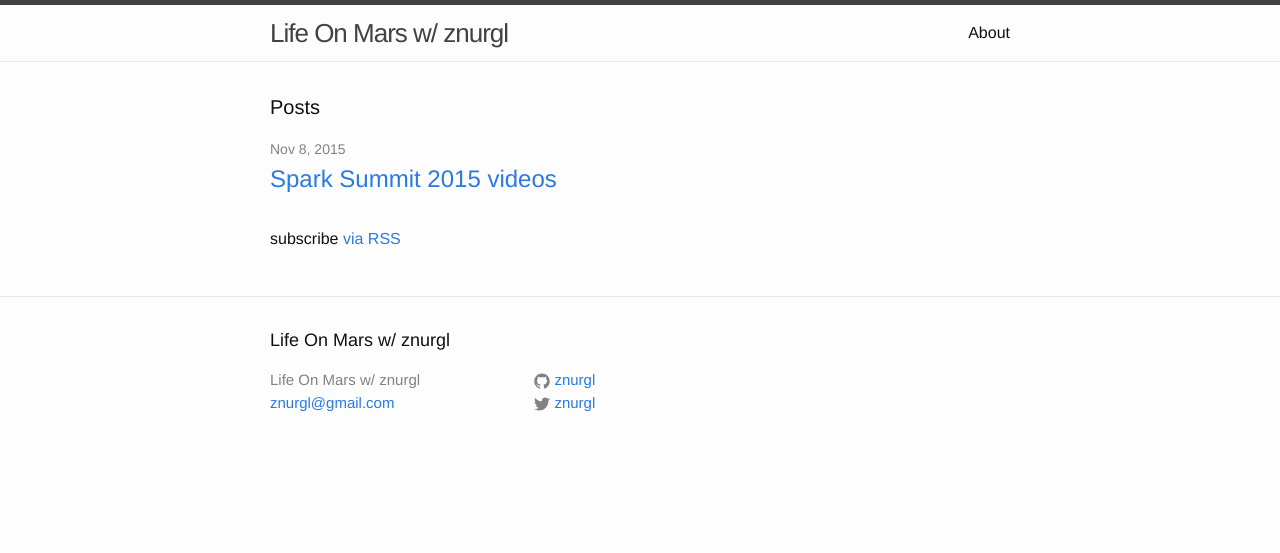
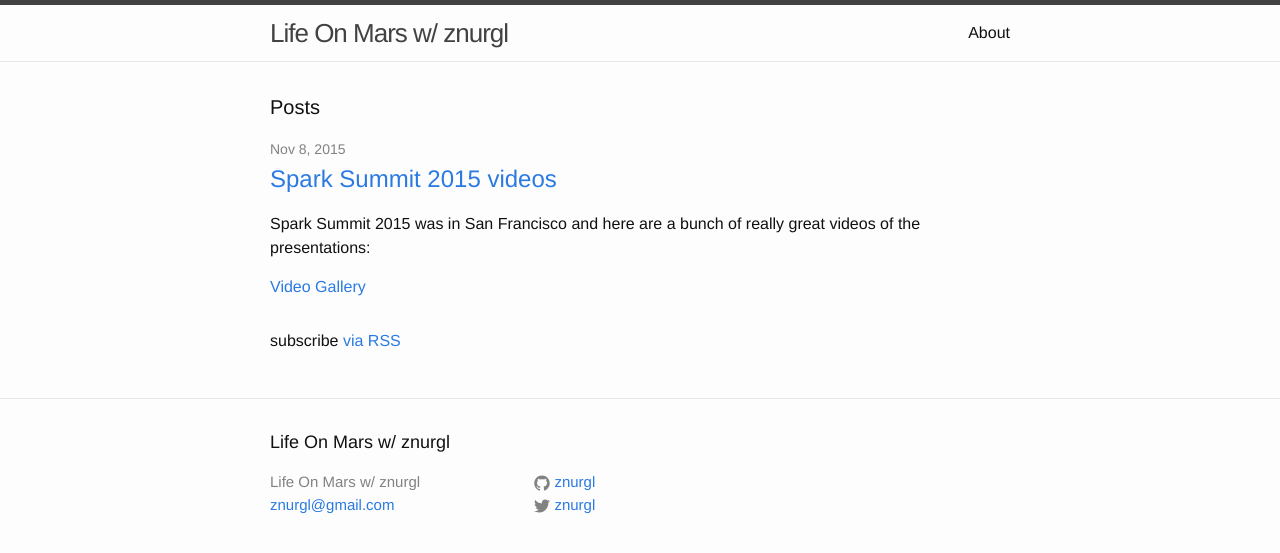
Before and after one commit to znurgl/znurgl.github.io, a Jekyll site: the page built from index.html, in a window 1280 px wide. Shown: the top 553 px of the page. Built offline with Jekyll 4.4.1, drawn with Linux system fonts in a browser that asks for light colours.

Commit message:
fix link

```diff
--- a/_posts/2015-11-08-spark-summit-2015-videos.markdown
+++ b/_posts/2015-11-08-spark-summit-2015-videos.markdown
@@ -6,6 +6,4 @@
 ---
 Spark Summit 2015 was in San Francisco and here are a bunch of really great videos of the presentations:
 
-[summit-videos]
-
-[summit-videos]:      https://sparkhub.databricks.com/videos/events/spark-summit-2015/
+[Video Gallery](https://sparkhub.databricks.com/videos/events/spark-summit-2015/)
--- a/index.html
+++ b/index.html
@@ -13,7 +13,7 @@
         <h2>
           <a class="post-link" href="{{ post.url | prepend: site.baseurl }}">{{ post.title }}</a>
         </h2>
-        {{ post.description }}
+        {{ post.content }}
       </li>
     {% endfor %}
   </ul>
```
